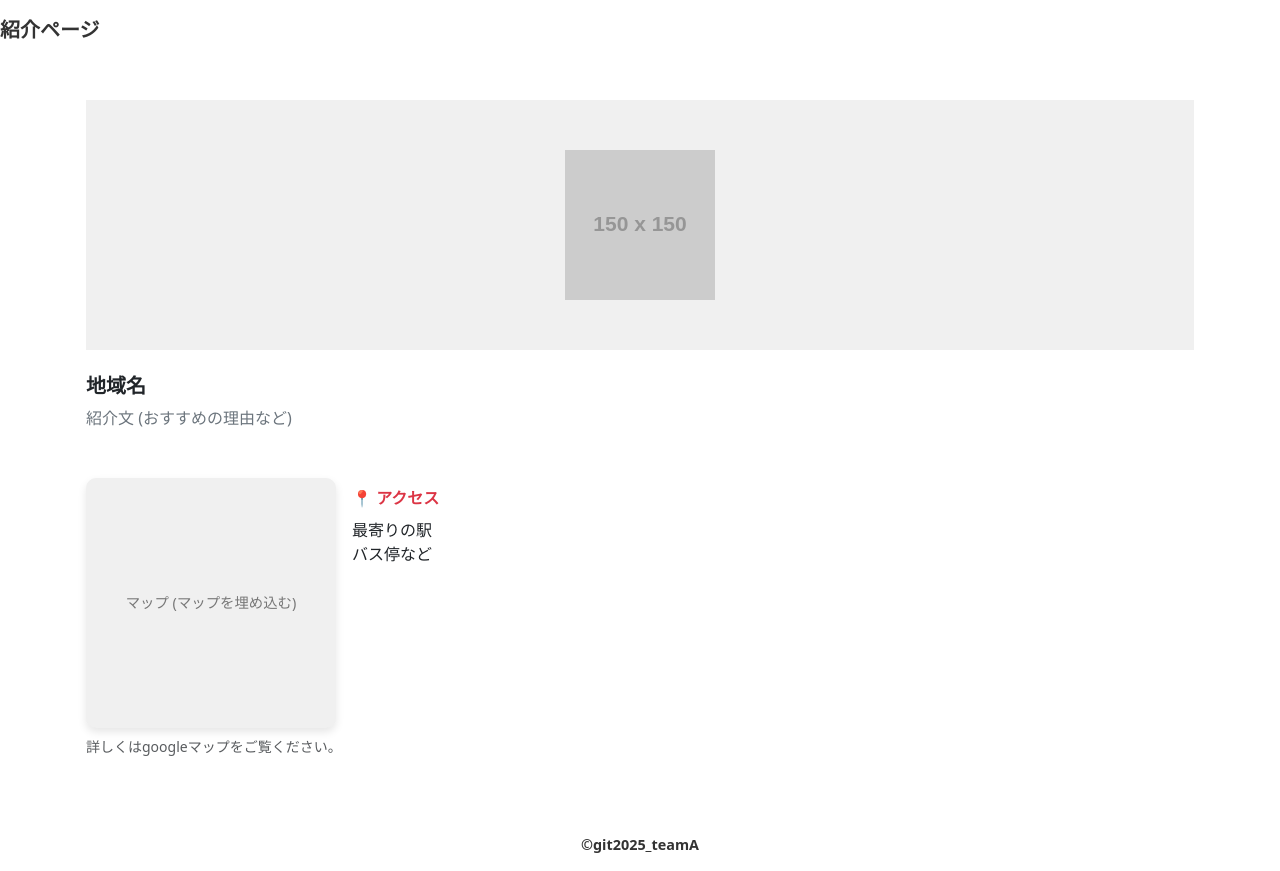
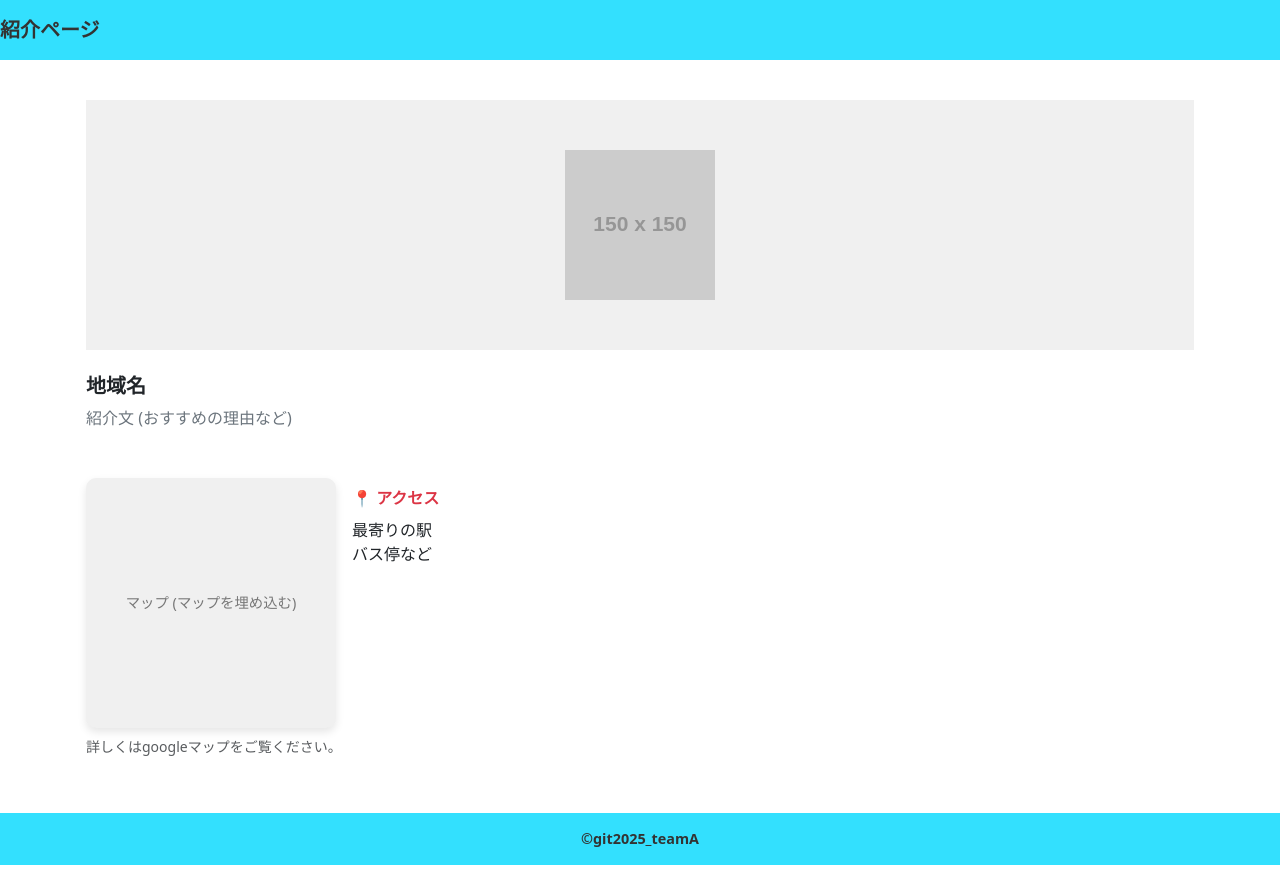
Before and after one commit to 11kou31/2025-git.teamA, a plain HTML site: page index.html in a window 1280 px wide. Drawn offline with nearby package versions, Linux system fonts and the light colour scheme; files that its build step writes are made by us from their sources; placeholder pictures from the web are drawn by us.

Commit message:
cssの作成と修正

```diff
--- /dev/null
+++ b/css/index.css
@@ -0,0 +1,67 @@
+@charset "utf-8";
+/* --- ヘッダーとフッター --- */
+.custom-header,
+.custom-footer {
+    background-color: #33E0FE;
+    font-weight: bold;
+    color: #333;
+    padding: 15px 0;
+    text-align: center;
+}
+.custom-header {
+    text-align: left;
+    font-size: 1.25rem;
+    padding-left: 20px;
+}
+.custom-footer {
+    font-size: 0.9rem;
+}
+/* ----------------------- */
+
+body {
+    display: flex;
+    flex-direction: column;
+    min-height: 100vh;
+}
+.content-wrapper {
+    flex: 1;
+}
+
+/* カルーセル内のデザイン調整 */
+.carousel-placeholder {
+    background-color: #dcdcdc;
+    /* height: 200px;  <- 固定の高さを削除しました */
+    width: 100%;
+    height: 100%; /* 親要素(ratio)に合わせて高さを100%にする */
+    display: flex;
+    align-items: center;
+    justify-content: center;
+    color: #333;
+    font-weight: bold;
+    /* 画像を埋め込む場合は object-fit: cover; などをここに追加します */
+}
+
+.carousel-control-prev-icon,
+.carousel-control-next-icon {
+        filter: invert(50%);
+}
+
+/* 遷移ボタンのデザイン */
+.nav-btn {
+    background-color: #dcdcdc;
+    height: 120px;
+    border-radius: 20px;
+    display: flex;
+    align-items: center;
+    justify-content: center;
+    color: #333;
+    text-decoration: none;
+    font-weight: bold;
+}
+
+.nav-title {
+    text-align: center;
+    margin-top: 8px;
+    font-weight: bold;
+    color: #333;
+}
--- a/style.css
+++ b/css/style.css
@@ -2,7 +2,7 @@
     /* ヘッダーとフッターのスタイル */
     .custom-header,
     .custom-footer {
-      background-color: var(--custom-blue);
+      background-color: #33E0FE;
       font-weight: bold;
       color: #333;
       padding: 15px 0;
@@ -15,7 +15,6 @@
     }
 
     .custom-footer {
-      margin-top: 30px;
       font-size: 0.9rem;
     }
 
```
